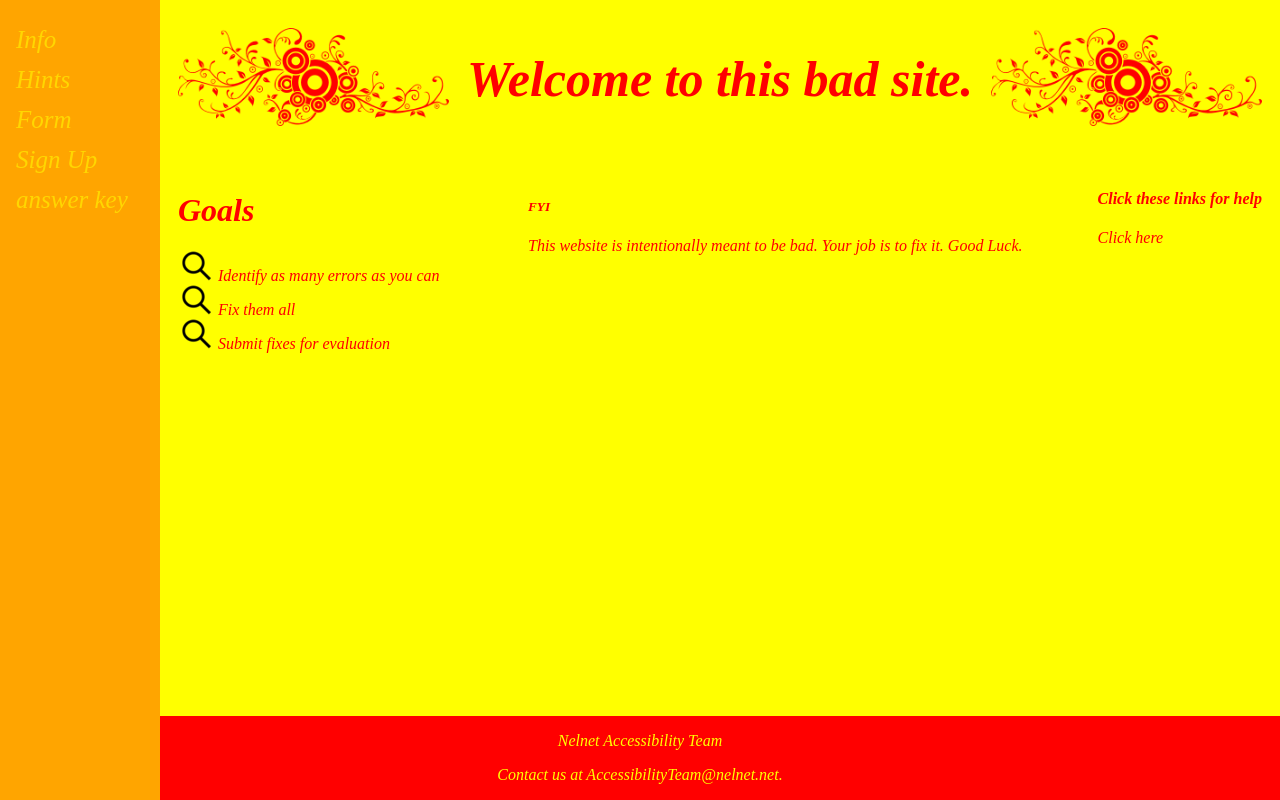
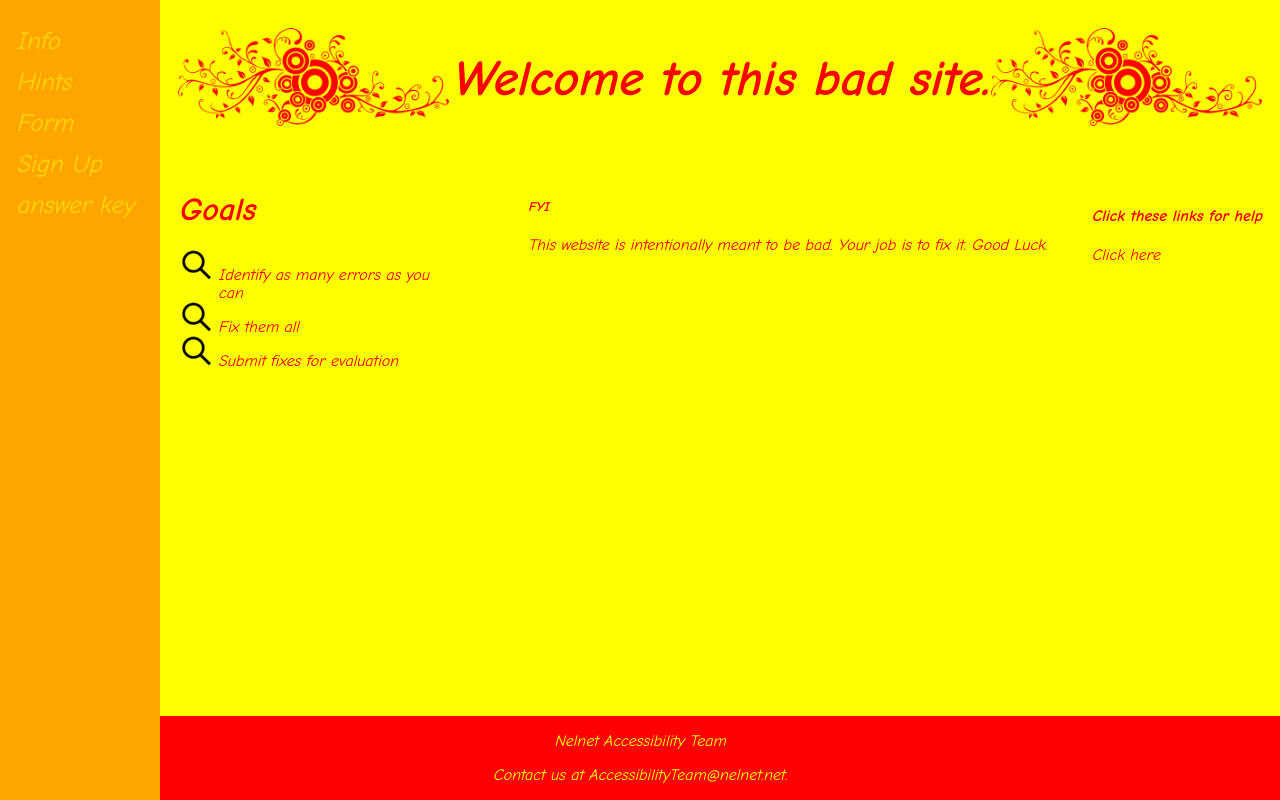
Before and after one commit to RonSamLaw/accessibility-ctf-experiment, a website: page home.html in a window 1280 px wide. Drawn offline with Linux system fonts and the light colour scheme.

Commit message:
Different font families and styles added

```diff
--- a/css/hint.css
+++ b/css/hint.css
@@ -1,3 +1,8 @@
+body
+{
+    font-family: "Brush Script MT", cursive;
+}
+
 /* Navbar */
 .navbar
 {
--- a/css/logincss.css
+++ b/css/logincss.css
@@ -1,3 +1,9 @@
+body
+{
+    font-family: Papyrus, fantasy;
+    font-style: normal;
+}
+
 /* Navbar */
 .bottombar
 {
--- a/css/main.css
+++ b/css/main.css
@@ -1,3 +1,8 @@
+body
+{
+    font-family: "Comic Sans MS", cursive, sans-serif;
+    font-style: oblique;
+}
 #left-corner
 {
     float: left;
```
Also changed, not shown: 1 other file.
